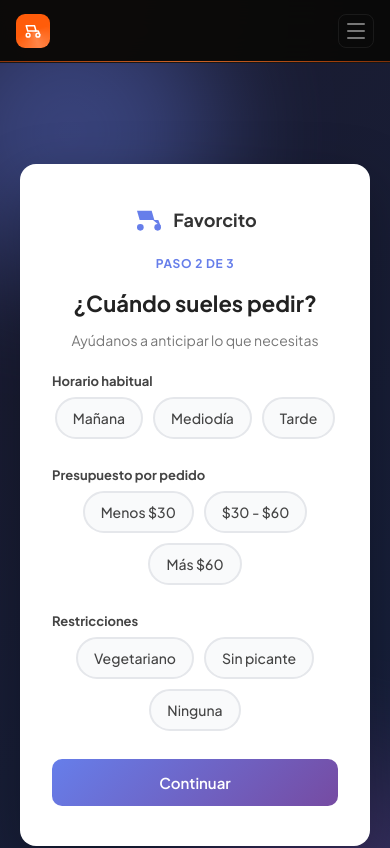
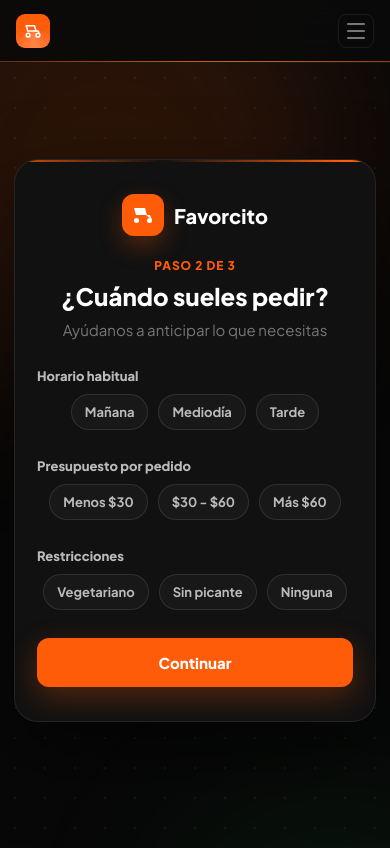
Before and after one commit to YilinRoux/favorcito, a React app in the folder frontend/: page /onboarding/habitos in a window 390 px wide. Shown: the top 848 px of the page. Built offline with nearby package versions, Linux system fonts and the light colour scheme; the HTML template or start-up script is replaced by a standard one.

Commit message:
Connect personalized recommendations

```diff
--- a/frontend/src/styles/estudiante/MenuLocales.css
+++ b/frontend/src/styles/estudiante/MenuLocales.css
@@ -546,6 +546,103 @@
 
 @keyframes ml-spin { to { transform: rotate(360deg); } }
 
+/* Recomendado para ti */
+.ml-recomendados {
+  margin-bottom: 22px;
+}
+
+.ml-recomendados-header {
+  display: flex;
+  align-items: center;
+  gap: 10px;
+  margin-bottom: 12px;
+}
+
+.ml-recomendados-header p {
+  font-size: 0.98rem;
+  font-weight: 800;
+  color: var(--text) !important;
+  margin: 0 0 2px;
+}
+
+.ml-recomendados-header span {
+  display: block;
+  font-size: 0.74rem;
+  color: var(--text-muted) !important;
+}
+
+.ml-recomendados-scroll {
+  display: flex;
+  gap: 12px;
+  overflow-x: auto;
+  padding: 2px 2px 8px;
+  scrollbar-width: thin;
+  scrollbar-color: rgba(255, 92, 10, 0.45) transparent;
+}
+
+.ml-recomendado-card {
+  flex: 0 0 auto;
+  width: 138px;
+  background: var(--bg-card) !important;
+  border: 1px solid var(--border);
+  border-radius: 18px !important;
+  padding: 10px;
+  cursor: pointer;
+  text-align: left;
+  box-shadow: 0 8px 30px rgba(0,0,0,0.38);
+  transition: transform 0.18s ease, border-color 0.18s ease, box-shadow 0.18s ease;
+}
+
+.ml-recomendado-card:hover {
+  transform: translateY(-2px);
+  border-color: rgba(255, 92, 10, 0.28);
+  box-shadow: 0 16px 38px rgba(0,0,0,0.52), 0 0 0 1px rgba(255,92,10,0.08);
+}
+
+.ml-recomendado-img,
+.ml-recomendado-img-placeholder {
+  width: 100%;
+  height: 84px;
+  border-radius: 12px !important;
+  object-fit: cover;
+  margin-bottom: 9px;
+  border: 1px solid var(--border);
+}
+
+.ml-recomendado-img-placeholder {
+  display: flex;
+  align-items: center;
+  justify-content: center;
+  background: var(--bg-card-inner) !important;
+  color: var(--text-muted);
+}
+
+.ml-recomendado-nombre {
+  font-size: 0.8rem;
+  font-weight: 800;
+  color: var(--text) !important;
+  margin: 0 0 3px;
+  overflow: hidden;
+  text-overflow: ellipsis;
+  white-space: nowrap;
+}
+
+.ml-recomendado-local {
+  font-size: 0.7rem;
+  color: var(--text-muted) !important;
+  margin: 0 0 5px;
+  overflow: hidden;
+  text-overflow: ellipsis;
+  white-space: nowrap;
+}
+
+.ml-recomendado-precio {
+  font-size: 0.86rem;
+  font-weight: 900;
+  color: var(--orange) !important;
+  margin: 0;
+}
+
 /* ── Responsive ────────────────────────────────────────────── */
 @media (max-width: 640px) {
   .ml-wrap { padding: 28px 10px 60px; }
@@ -553,6 +650,9 @@
   .ml-carrusel-img { height: 160px; }
   .ml-local-img,
   .ml-local-img-placeholder { width: 60px; height: 60px; }
+  .ml-recomendado-card { width: 124px; }
+  .ml-recomendado-img,
+  .ml-recomendado-img-placeholder { height: 76px; }
   .ml-local-nombre { font-size: 0.9rem; }
   .ml-promo-badge { font-size: 0.64rem; padding: 3px 8px; }
 }
--- a/frontend/src/styles/estudiante/Onboarding.css
+++ b/frontend/src/styles/estudiante/Onboarding.css
@@ -1,54 +1,136 @@
+@import url('https://fonts.googleapis.com/css2?family=Plus+Jakarta+Sans:wght@400;500;600;700;800;900&display=swap');
+
 .ob-wrap {
   min-height: 100vh;
   display: flex;
   align-items: center;
   justify-content: center;
-  background: linear-gradient(135deg, #1a1a2e 0%, #16213e 100%);
+  background: #080808;
   position: relative;
   overflow: hidden;
-  padding: 20px;
+  padding: 92px 18px 42px;
+  font-family: 'Plus Jakarta Sans', sans-serif;
+}
+
+.ob-wrap::before {
+  content: "";
+  position: absolute;
+  inset: 0;
+  background-image: radial-gradient(circle, rgba(255,255,255,0.055) 1px, transparent 1px);
+  background-size: 30px 30px;
+  pointer-events: none;
 }
 
 .ob-orb {
   position: absolute;
-  border-radius: 50%;
-  filter: blur(60px);
-  opacity: 0.4;
+  border-radius: 999px;
+  filter: blur(80px);
+  pointer-events: none;
 }
+
 .ob-orb-1 {
-  width: 300px; height: 300px;
-  background: #667eea;
-  top: -80px; left: -80px;
+  width: 460px;
+  height: 460px;
+  background: rgba(255, 92, 10, 0.14);
+  top: -130px;
+  left: -120px;
 }
+
 .ob-orb-2 {
-  width: 250px; height: 250px;
-  background: #764ba2;
-  bottom: -60px; right: -60px;
+  width: 340px;
+  height: 340px;
+  background: rgba(34, 197, 94, 0.07);
+  right: -110px;
+  bottom: -90px;
 }
 
 .ob-card {
   position: relative;
   z-index: 1;
-  background: #ffffff;
-  border-radius: 16px;
-  padding: 40px 32px;
-  max-width: 480px;
+  background: #111111;
+  border: 1px solid rgba(255, 255, 255, 0.08);
+  border-radius: 24px;
+  padding: 40px 34px;
+  max-width: 520px;
   width: 100%;
-  box-shadow: 0 20px 60px rgba(0,0,0,0.3);
+  box-shadow: 0 32px 80px rgba(0,0,0,0.58);
   text-align: center;
+  overflow: hidden;
 }
 
-.ob-logo { display: flex; align-items: center; justify-content: center; gap: 8px; margin-bottom: 20px; }
-.ob-logo-icon { width: 32px; height: 32px; color: #667eea; }
-.ob-logo-svg { width: 100%; height: 100%; fill: currentColor; }
-.ob-logo-text { font-weight: 700; font-size: 18px; color: #333; }
+.ob-card::before {
+  content: "";
+  position: absolute;
+  top: 0;
+  left: 0;
+  right: 0;
+  height: 2px;
+  background: linear-gradient(90deg, transparent, #FF5C0A, #FF7A30, #FF5C0A, transparent);
+  background-size: 200% 100%;
+  animation: ob-top-border 3s linear infinite;
+}
 
-.ob-title { font-size: 22px; font-weight: 700; color: #222; margin-bottom: 6px; }
-.ob-subtitle { font-size: 14px; color: #777; margin-bottom: 24px; }
+@keyframes ob-top-border {
+  0% { background-position: 0% 50%; }
+  100% { background-position: 200% 50%; }
+}
+
+.ob-logo {
+  display: flex;
+  align-items: center;
+  justify-content: center;
+  gap: 10px;
+  margin-bottom: 22px;
+}
+
+.ob-logo-icon {
+  width: 42px;
+  height: 42px;
+  color: #ffffff;
+  background: #FF5C0A;
+  border-radius: 12px;
+  display: flex;
+  align-items: center;
+  justify-content: center;
+  box-shadow: 0 10px 24px rgba(255, 92, 10, 0.28);
+}
+
+.ob-logo-svg {
+  width: 24px;
+  height: 24px;
+  fill: currentColor;
+}
+
+.ob-logo-text {
+  font-weight: 800;
+  font-size: 20px;
+  color: #ffffff;
+}
+
+.ob-title {
+  font-size: 28px;
+  font-weight: 900;
+  color: #ffffff;
+  margin: 0 0 8px;
+  letter-spacing: 0;
+}
+
+.ob-subtitle {
+  font-size: 15px;
+  color: #777777;
+  margin: 0 0 26px;
+  line-height: 1.5;
+}
 
 .ob-error {
-  background: #fef2f2; color: #991b1b; border: 1px solid #fecaca;
-  padding: 10px 14px; border-radius: 8px; font-size: 13px; margin-bottom: 16px;
+  background: rgba(239, 68, 68, 0.12);
+  color: #f87171;
+  border: 1px solid rgba(239, 68, 68, 0.28);
+  padding: 11px 14px;
+  border-radius: 12px;
+  font-size: 13px;
+  font-weight: 600;
+  margin-bottom: 18px;
 }
 
 .ob-grid {
@@ -62,90 +144,148 @@
 .ob-chip {
   padding: 10px 16px;
   border-radius: 999px;
-  border: 2px solid #e5e7eb;
-  background: #f9fafb;
-  color: #444;
+  border: 1px solid rgba(255, 255, 255, 0.1);
+  background: #181818;
+  color: #bbbbbb;
   font-size: 14px;
-  font-weight: 500;
+  font-weight: 700;
   cursor: pointer;
-  transition: all 0.15s ease;
+  transition: border-color 0.16s ease, color 0.16s ease, background 0.16s ease, transform 0.16s ease;
 }
-.ob-chip:hover { border-color: #667eea; }
+
+.ob-chip:hover {
+  border-color: rgba(255, 92, 10, 0.35);
+  color: #ffffff;
+  transform: translateY(-1px);
+}
+
 .ob-chip-activa {
-  background: linear-gradient(135deg, #667eea 0%, #764ba2 100%);
-  border-color: transparent;
-  color: #fff;
+  background: #FF5C0A;
+  border-color: #FF5C0A;
+  color: #ffffff;
+  box-shadow: 0 8px 22px rgba(255, 92, 10, 0.24);
 }
 
 .ob-btn {
   width: 100%;
-  padding: 14px;
+  padding: 15px;
   border: none;
-  border-radius: 10px;
-  background: linear-gradient(135deg, #667eea 0%, #764ba2 100%);
-  color: #fff;
-  font-weight: 600;
+  border-radius: 12px;
+  background: #FF5C0A;
+  color: #ffffff;
+  font-weight: 800;
   font-size: 15px;
   cursor: pointer;
+  box-shadow: 0 10px 30px rgba(255, 92, 10, 0.28);
+  transition: background 0.16s ease, transform 0.16s ease, box-shadow 0.16s ease;
 }
-.ob-btn:disabled { opacity: 0.6; cursor: not-allowed; }
+
+.ob-btn:hover:not(:disabled) {
+  background: #e04e00;
+  transform: translateY(-2px);
+  box-shadow: 0 14px 38px rgba(255, 92, 10, 0.36);
+}
+
+.ob-btn:disabled {
+  opacity: 0.55;
+  cursor: not-allowed;
+  box-shadow: none;
+}
 
 .ob-paso {
   font-size: 12px;
-  font-weight: 700;
-  letter-spacing: 0.06em;
+  font-weight: 800;
+  letter-spacing: 0.08em;
   text-transform: uppercase;
-  color: #667eea;
-  margin-bottom: 6px;
-}
-
-.ob-section-label {
-  font-size: 13px;
-  font-weight: 700;
-  color: #444;
-  text-align: left;
-  margin-bottom: 8px;
+  color: #FF5C0A;
+  margin: 0 0 8px;
 }
 
 .ob-section {
   margin-bottom: 24px;
 }
 
+.ob-section-label {
+  font-size: 13px;
+  font-weight: 800;
+  color: #bbbbbb;
+  text-align: left;
+  margin: 0 0 10px;
+}
+
 .ob-btn-secundario {
   width: 100%;
-  padding: 12px;
-  border: 2px solid #e5e7eb;
-  border-radius: 10px;
-  background: #fff;
-  color: #444;
-  font-weight: 600;
+  padding: 13px;
+  border: 1px solid rgba(255, 255, 255, 0.1);
+  border-radius: 12px;
+  background: #151515;
+  color: #dddddd;
+  font-weight: 800;
   font-size: 14px;
   cursor: pointer;
   margin-top: 10px;
+  transition: border-color 0.16s ease, color 0.16s ease, background 0.16s ease;
 }
-.ob-btn-secundario:hover { border-color: #667eea; }
+
+.ob-btn-secundario:hover {
+  border-color: rgba(255, 92, 10, 0.35);
+  color: #ffffff;
+  background: #1b1b1b;
+}
 
 .ob-resumen {
-  background: #f9fafb;
-  border: 1px solid #e5e7eb;
-  border-radius: 10px;
-  padding: 16px;
+  background: #0d0d0d;
+  border: 1px solid rgba(255, 255, 255, 0.08);
+  border-radius: 14px;
+  padding: 17px;
   text-align: left;
   margin-bottom: 24px;
   font-size: 13px;
-  color: #444;
-  line-height: 1.8;
+  color: #bbbbbb;
+  line-height: 1.85;
 }
-.ob-resumen strong { color: #222; }
+
+.ob-resumen p {
+  margin: 0 0 6px;
+}
+
+.ob-resumen p:last-child {
+  margin-bottom: 0;
+}
+
+.ob-resumen strong {
+  color: #ffffff;
+}
 
 .ob-check-icono {
-  width: 56px;
-  height: 56px;
-  border-radius: 50%;
-  background: linear-gradient(135deg, #667eea 0%, #764ba2 100%);
+  width: 60px;
+  height: 60px;
+  border-radius: 18px;
+  background: rgba(34, 197, 94, 0.12);
+  border: 1px solid rgba(34, 197, 94, 0.28);
   display: flex;
   align-items: center;
   justify-content: center;
-  margin: 0 auto 16px;
-  color: #fff;
+  margin: 0 auto 18px;
+  color: #22C55E;
 }
+
+@media (max-width: 520px) {
+  .ob-wrap {
+    align-items: flex-start;
+    padding: 96px 14px 34px;
+  }
+
+  .ob-card {
+    padding: 34px 22px;
+  }
+
+  .ob-title {
+    font-size: 24px;
+  }
+
+  .ob-chip {
+    padding: 9px 13px;
+    font-size: 13px;
+  }
+}
```
Also changed, not shown: frontend/src/pages/estudiante/MenuLocales.jsx (+75 -10 lines), 1 other file (tests, documents, lock files or other folders).
